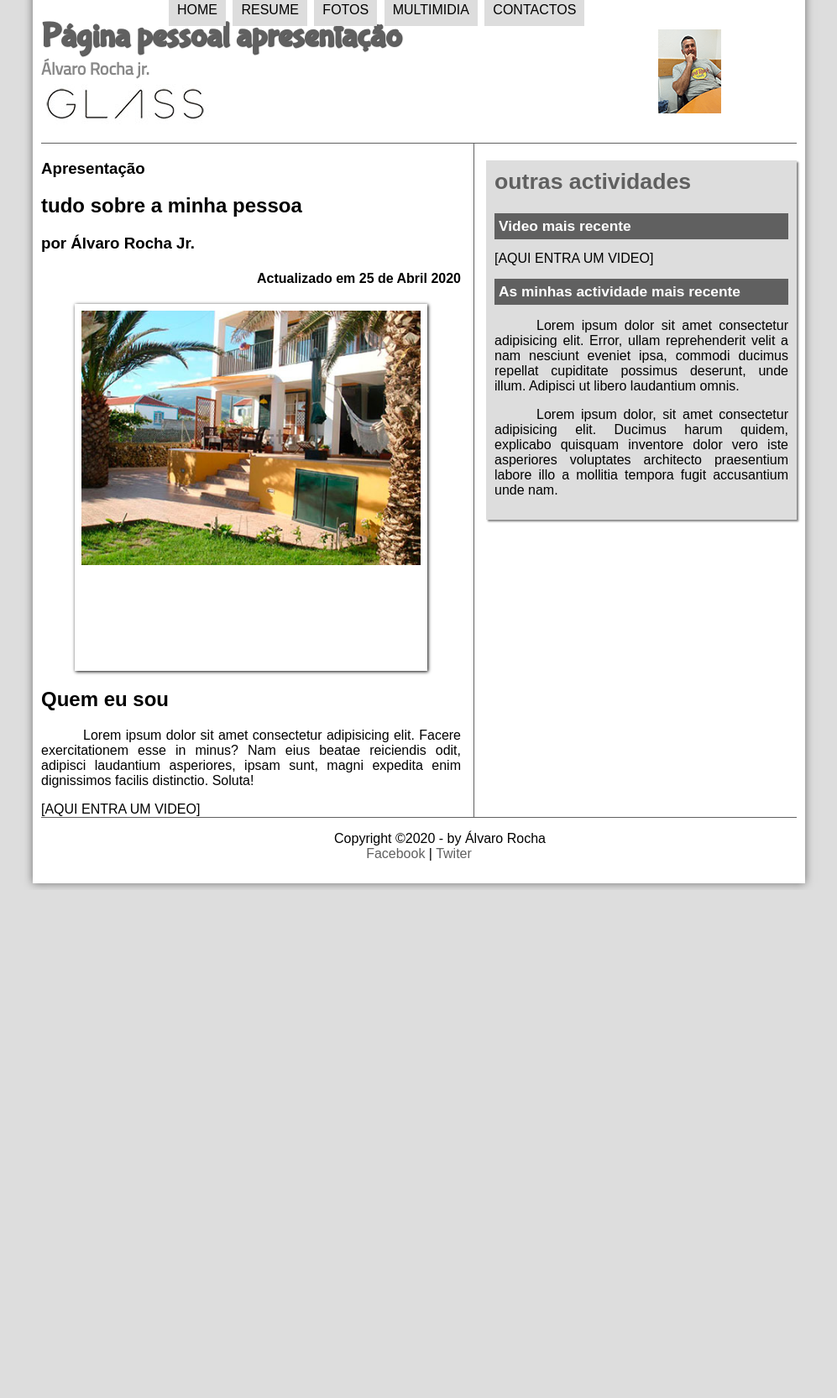
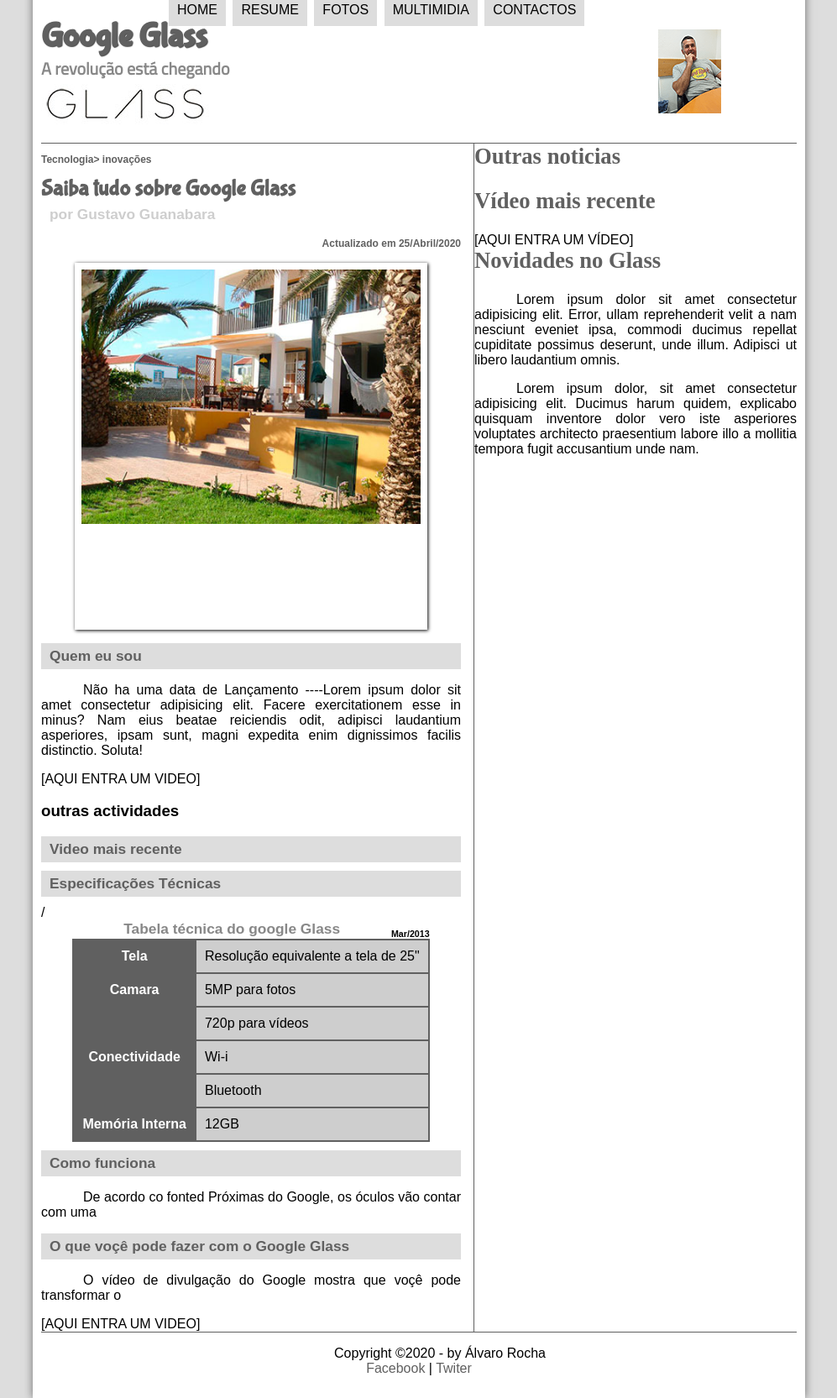
Before and after one commit to alvim452/Minha_pagina_pessoal, a plain HTML site: page minha_pagina/index.html in a window 1280 px wide. Shown: the part 5-1670 px from the top of the page at 84% size, without its empty margins (141-1138 px from the left). Before the commit the page ends 1065 px from the top, so only its background shows below. Drawn offline with Linux system fonts and the light colour scheme.

Commit message:
alteraçoes minha pagina
passou a ser a pagina do google Glass do curso em video html5 css3

```diff
--- a/minha_pagina/_css/estilo.css
+++ b/minha_pagina/_css/estilo.css
@@ -132,7 +132,7 @@ padding: 5px 0px 5px 10px;
 margin: 10px 0px 10px 0px;
  }/* vamos ao html tornamos h2:data lançamento, especificações tecnicas,como funciona, o que voçê pode fazer com o google-glass*/
  header#cabecalho-artigo h1{
-    font-family:"FontLogo", sans-serif ;
+    font-family:"FonteLogo", sans-serif ;
     font-size: 20pt;
     color: #606060;
     margin-bottom: 0px;
@@ -151,43 +151,6 @@ margin: 10px 0px 10px 0px;
  header#cabecalho-artigo h3{
   font-size: 12px ;
   color: #606060;
-
- }
-
- /* Daqui para baixo, vamos formatar uma tabela*/
-
- table#tabelaspec { /* vamos criar uma borda á volta de toda a tabela*/
-    border: 1px solid #606060;
-    border-spacing: 0px;/*vai definir o espaço entre as celulas, as margens das celulas*/
-    margin-left: auto; /*centralizar as celulas*/
-    margin-right: auto;/*centralizar as celulas*/
- }
- table#tabelaspec td{
-    border: 1px solid #606060; /* vamos criar uma borda á volta de cad uma das celulas*/
-    padding: 10px;/* vamos criar espaço dentro das celulas*/
- }
- table#tabelaspec td.ce{
-    color: #ffffff;
-    background-color: #606060;
-    vertical-align: top;
-    font-weight: bold;/* letras em bold*/
-    text-align: right; /* vamos alinhar o texto a direita*/
- }
- table#tabelaspec td.cd{
-    background-color: #cecece;
-    text-align: left; /* vamos alinhar texto á esquerda*/
- }
- table#tabelaspec caption{/* formatação das legendas*/
-    color: #888888;
-    font-size: 13pt;
-    font-weight: bolder;
- }
- table#tabelaspec caption span{/*formatação legenda parte flutuante(span)*/
-    display: block;
-    float: right;
-    color: #000000;
-    font-size: 8pt;
-    margin-top: 10px;
  }
 
 
@@ -199,17 +162,56 @@ margin: 10px 0px 10px 0px;
      border-right: 1px solid #606060;    /* criei uma borda ou moldura no lado direito da section*/
      padding-right: 15px;  /* para descolar o texto da borda*/
   }
+
+  /* Daqui para baixo, vamos formatar uma tabela*/
+
+ table#tabelaspec { /* vamos criar uma borda á volta de toda a tabela*/
+   border: 1px solid #606060; /* borda externa da tabela com cinzento escuro*/
+   border-spacing: 0px;/*vai definir o espaço entre as celulas, as margens das celulas, vai retirar o espaço que havia entre cda borda de cada celula*/
+   margin-left: auto; /*centralizar as celulas*/
+   margin-right: auto;/*centralizar as celulas*/
+}
+table#tabelaspec td{
+   border: 1px solid #606060; /* vamos criar uma borda á volta de cada uma das celulas*/
+   padding: 10px;/* vamos criar espaço dentro das celulas*/text-align: center;
+    vertical-align: middle;/* as palvras das celulas camara e conectividade vão ficar alinhadas ao topo*/
+}
+table#tabelaspec td.ce{ /*objectos td na coluna da esquerda ce*/
+   color: #ffffff;
+   background-color: #606060;
+   vertical-align:top ;/* aclasse vai sobrepor ao definido para a taga principal, linha 178 deste codigo*/
+   font-weight: bold;/* letras em bold*/
+   /* vamos alinhar o texto a direita*/
+}
+table#tabelaspec td.cd{ /*objectos td na coluna da direita cd*/
+   background-color: #cecece;
+   text-align: left; /* vamos alinhar texto á esquerda*/
+}
+table#tabelaspec caption{/* formatação das legendas*/
+   color: #888888;
+   font-size: 13pt;
+   font-weight: bolder;
+}
+table#tabelaspec caption span{/*formatação legenda parte flutuante(span): MAR 2013*/
+   display: block;
+   float: right;
+   color: #000000;
+   font-size: 8pt;
+   margin-top: 10px;
+}
+* Na tabela anterio, criei classes para objectos na coluna da esquerda ce, e classes para objectos na coluna da direita cd*/
+
   aside#lateral{
      display: block;       /* display aparecer como um bloco*/
      width: 350px;        /* largura do  bloco*/
      float: right; /*para o bloco flutuar no lado esquerdo da pagina*/
-     background-color:#dddddd ;
+     background-color: #dddddd;
      padding: 10px;
-     margin-top: 20px;
+     margin-top: 10px;
      box-shadow: 2px 2px 2px rgba(0, 0, 0, 0.5);
   }
   aside#lateral h1{/* vamos formatar os titulos h1 dentro do ASIDE*/
-     font-family: "FontLogo", sans-serif;
+     font-family: 'FonteLogo", sans-serif';
      font-size: 20pt;
      color: #606060;
      margin-top: 0px;
--- a/minha_pagina/index.html
+++ b/minha_pagina/index.html
@@ -15,17 +15,14 @@
     <div id="interface">
 
     <header id="cabecalho">
-
         <hgroup>
-        <h1>Página pessoal apresentação</h1>
-        <h2>Álvaro Rocha jr.</h2>
+        <h1>Google Glass</h1>
+        <h2>A revolução está chegando</h2>
         </hgroup>
 
 
 
         <img id="icone" src="_imagens/eupenso_fotoweb2.png" alt=""  >
-
-
     <nav id="menu">
         <h1>Menu Principal</h1>
         <ul>
@@ -38,16 +35,17 @@
         </ul>
     </nav>
     </header>
+
     <section id="corpo">
-        <article id="noticia principal">
-            <header id="cabeçalho-artigo">
+        <article id="noticia-principal">
+            <header id="cabecalho-artigo">
                 <hgroup>
-                <h1>Apresentação</h1>
-                <h2>tudo sobre a minha pessoa</h2>
-                <h3>por Álvaro Rocha Jr.</h3>
-                <h4 class="direita">Actualizado em 25 de Abril 2020</h4>
+                <h3>Tecnologia> inovações</h3>
+                <h1>Saiba tudo sobre Google Glass</h1>
+                <h2>por Gustavo Guanabara</h2>
+                <h3 class="direita">Actualizado em 25/Abril/2020</h3>
                 </hgroup>
-
+            </header>
                 <figure class="foto-legenda">
                 <img src="_imagens/FOTOCASA4.jpg" alt="">
                 <figcaption>
@@ -56,26 +54,49 @@
                 </figcaption>
                 </figure>
 
-            </header>
+
             <h2>Quem eu sou</h2>
-            <p>Lorem ipsum dolor sit amet consectetur adipisicing elit. Facere exercitationem esse in minus? Nam eius beatae reiciendis odit, adipisci laudantium asperiores, ipsam sunt, magni expedita enim dignissimos facilis distinctio. Soluta!</p>
+            <p> Não ha uma data de Lançamento ----Lorem ipsum dolor sit amet consectetur adipisicing elit. Facere exercitationem esse in minus? Nam eius beatae reiciendis odit, adipisci laudantium asperiores, ipsam sunt, magni expedita enim dignissimos facilis distinctio. Soluta!</p>
 
-        </article>
+
        [AQUI ENTRA UM VIDEO]
 
-    </section>
-    <aside id="lateral">
         <h1>outras actividades</h1>
         <h2>Video mais recente</h2>
 
+        <h2>Especificações Técnicas</h2>
+        <table id="tabelaspec">
+           <caption> Tabela técnica do google Glass <span> Mar/2013</span></caption>
+
+        <tr><td class="ce"> Tela</td><td class="cd"> Resolução equivalente a tela de 25"</td></tr>
+        <tr><td rowspan="2" class="ce"> Camara</td><td class="cd"> 5MP para fotos </td></tr>/ <tr><td class="cd">720p para vídeos</td></tr>
+        <tr><td rowspan="2" class="ce"> Conectividade</td><td class="cd"> Wi-i</td></tr>
+        <tr> <td class="cd"> Bluetooth</td></tr>
+        <tr><td class="ce"> Memória Interna</td><td class="cd"> 12GB</td></tr>
+        </table>
+
+        <h2>Como funciona</h2>
+        <p>De acordo co fonted Próximas do Google, os óculos vão contar com uma</p>
+
+        <h2>O que voçê pode fazer com o Google Glass</h2>
+        <p>O vídeo de divulgação do Google mostra que voçê pode transformar o </p>
+
         [AQUI ENTRA UM VIDEO]
 
-        <h2>As minhas actividade mais recente</h2>
+        </article>
+        </section>
+
+        <aside id="lateral">
+          <h1>Outras noticias</h1>
+           <h1> Vídeo mais recente </h1>
+
+            [AQUI ENTRA UM VÍDEO]
+
+          <h1> Novidades no Glass</h1>
         <p>Lorem ipsum dolor sit amet consectetur adipisicing elit. Error, ullam reprehenderit velit a nam nesciunt eveniet ipsa, commodi ducimus repellat cupiditate possimus deserunt, unde illum. Adipisci ut libero laudantium omnis.</p>
 
         <p>Lorem ipsum dolor, sit amet consectetur adipisicing elit. Ducimus harum quidem, explicabo quisquam inventore dolor vero iste asperiores voluptates architecto praesentium labore illo a mollitia tempora fugit accusantium unde nam.</p>
-
-    </aside>
+        </aside>
     <footer id="rodape">
         <p> Copyright &copy;2020 - by Álvaro Rocha <br> <a href="http://facebook.com/alvaro.rocha.3572" target="blanck">Facebook  </a> | <a href="http://Twiter.com/alvarorocha" target="blanck"> Twiter</a>
         </p>
```
